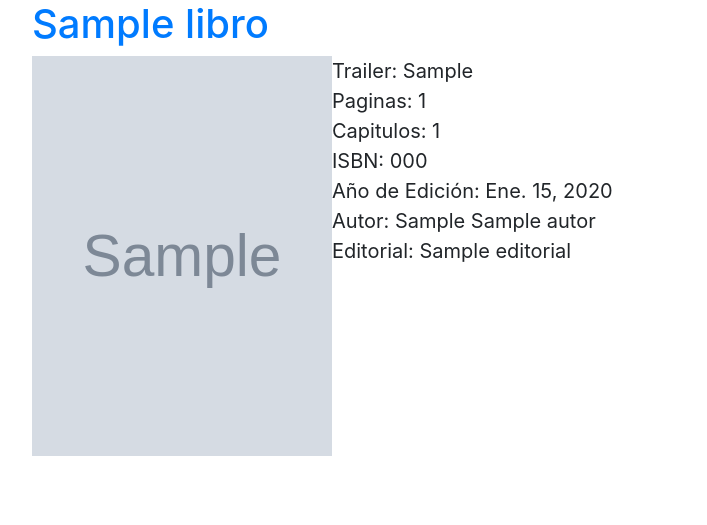
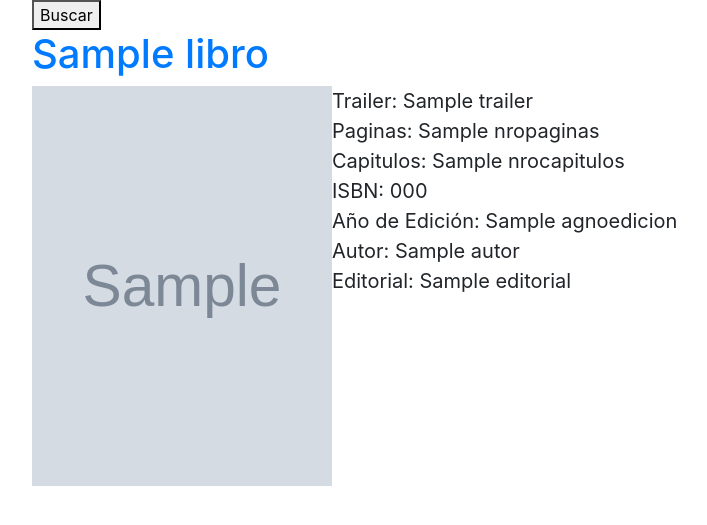
Before and after one commit to sebacris97/ingenieria2, a Django app: template bookflix/bookflixapp/templates/ver_libros.html in a window 1280 px wide. Shown: the part 56-581 px from the top of the page, without its empty margins (53-760 px from the left). Run offline with Django 3.2, Linux system fonts and the light colour scheme; tables that the repository leaves empty hold one stand-in row (values such as "Sample post"); the template is opened without the code that fills it: values that come from a table or form of the project are taken from there, most other values are stand-ins (such as "Sample title", 1, 10 or a date in 2020); grey boxes marked "Sample" are stand-in pictures; some libraries are stand-ins or nearby versions.

Commit message:
Add files via upload

```diff
--- a/bookflix/bookflixapp/templates/ver_libros.html
+++ b/bookflix/bookflixapp/templates/ver_libros.html
@@ -2,13 +2,13 @@
 {% extends 'base.html' %}
 
 {% block content %}
-<style type="text/css">
-	#lista(
-		background-color: #ffd700;
-		)
-</style>
 
-{% for libro in libros %}
+	<form>
+		{{ filter.form.as_p }}
+		<button type='submit'>Buscar</button>
+	</form>
+
+{% for libro in filter.qs %}
 
 <div id="lista">
 	<h1><a href="/verCapitulos/{{libro.id}}">{{libro.titulo}}</a></h1>
```
